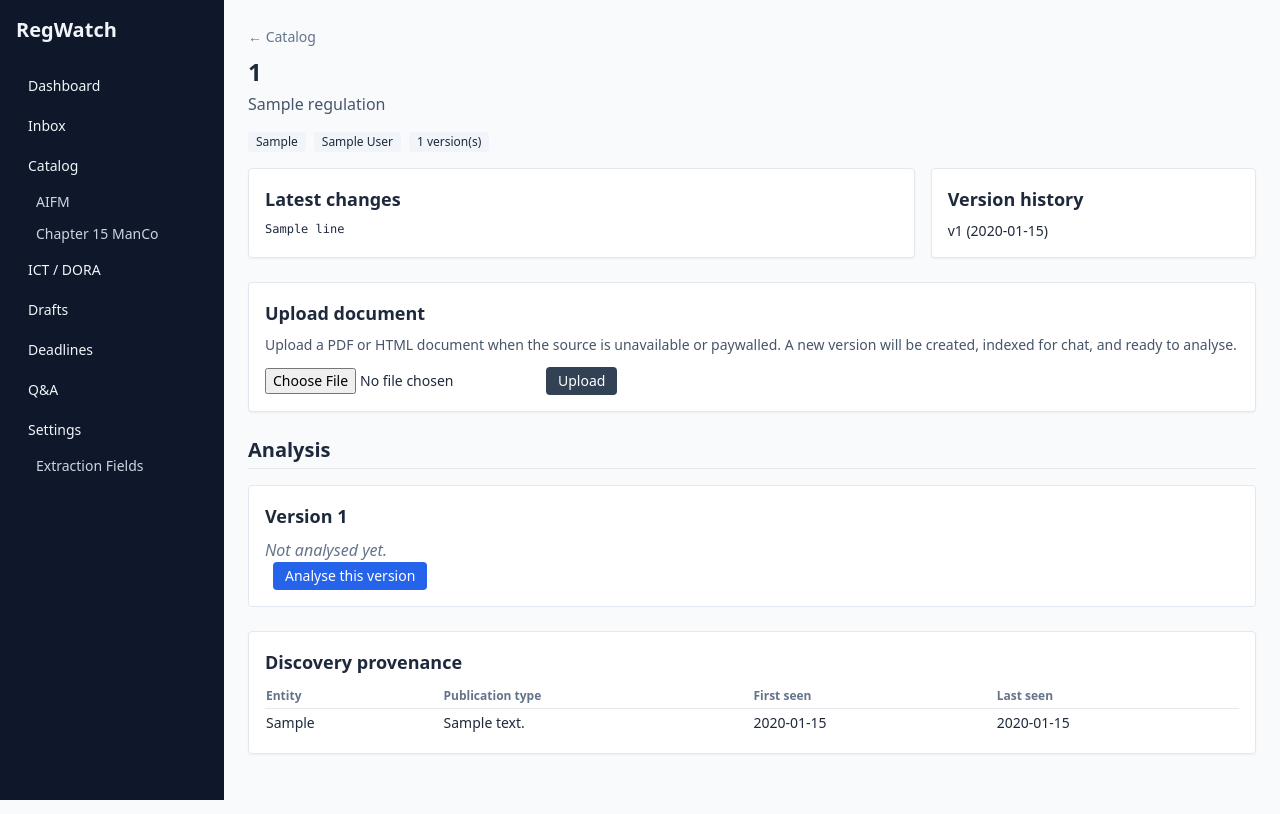
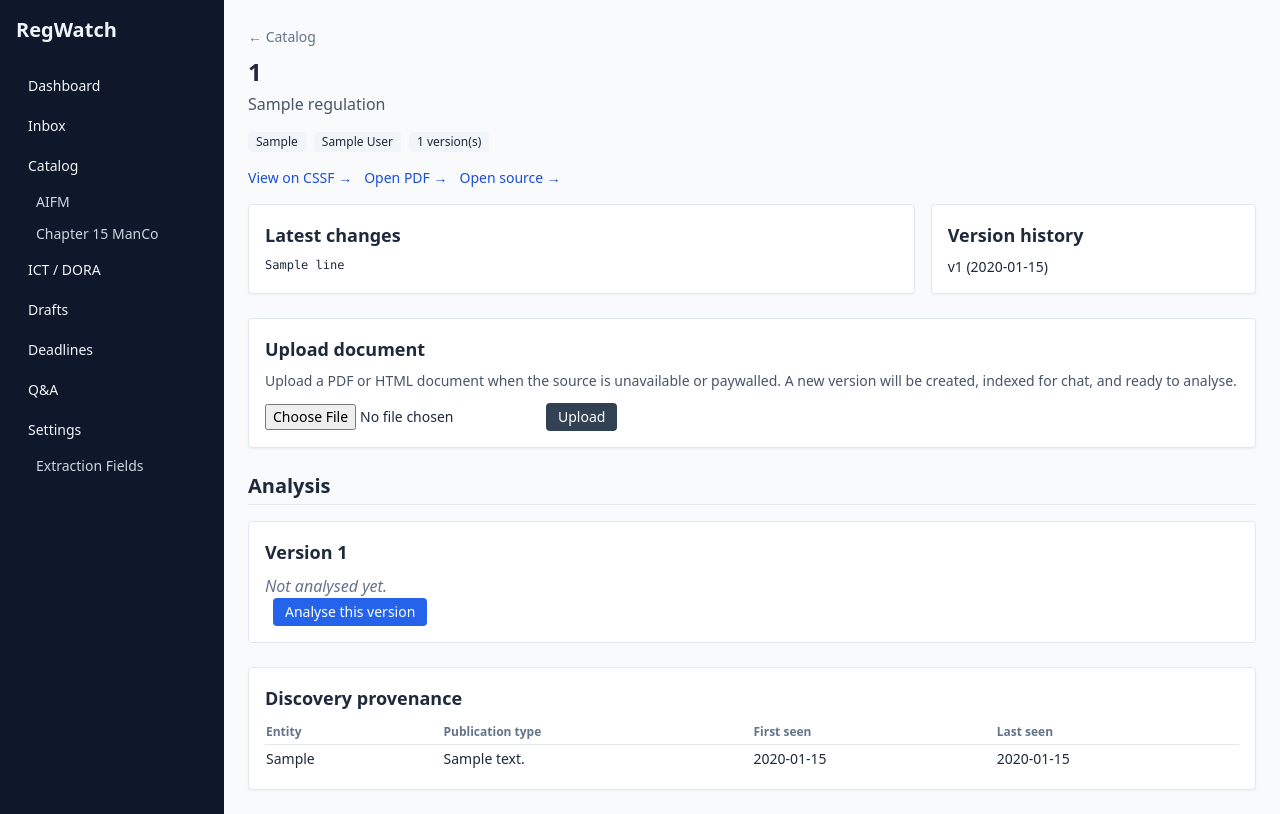
Before and after one commit to wern44/regulatoryWatcher, a Python web app: template regwatch/web/templates/regulation/detail.html in a window 1280 px wide. Run offline with Jinja, Linux system fonts and the light colour scheme; the template is opened without the code that fills it: most values are stand-ins (such as "Sample title", 1, 10 or a date in 2020); some libraries are stand-ins or nearby versions.

Commit message:
feat(web): external-source links on regulation detail page
"View on CSSF" (derived from reference or URL slug) for CSSF_WEB /
CSSF_STUB rows; "Open PDF" when the stored url looks like a PDF;
"Open source" fallback for SEED / EU rows with a non-PDF url.

Co-Authored-By: Claude Opus 4.6 (1M context) <noreply@anthropic.com>

```diff
--- a/regwatch/web/templates/regulation/detail.html
+++ b/regwatch/web/templates/regulation/detail.html
@@ -11,6 +11,29 @@
     {% if regulation.is_ict %}<span class="px-2 py-0.5 rounded bg-purple-100 text-purple-800 text-xs font-semibold">ICT</span>{% endif %}
     <span class="px-2 py-0.5 rounded bg-slate-100 text-xs">{{ versions|length }} version(s)</span>
   </div>
+
+  {% if cssf_page_url or pdf_url or source_url %}
+  <div class="flex flex-wrap gap-3 mb-4 text-sm">
+    {% if cssf_page_url %}
+      <a href="{{ cssf_page_url }}" target="_blank" rel="noopener"
+         class="text-blue-700 hover:underline">
+        View on CSSF &rarr;
+      </a>
+    {% endif %}
+    {% if pdf_url %}
+      <a href="{{ pdf_url }}" target="_blank" rel="noopener"
+         class="text-blue-700 hover:underline">
+        Open PDF &rarr;
+      </a>
+    {% endif %}
+    {% if source_url %}
+      <a href="{{ source_url }}" target="_blank" rel="noopener"
+         class="text-blue-700 hover:underline">
+        Open source &rarr;
+      </a>
+    {% endif %}
+  </div>
+  {% endif %}
 
   <div class="grid grid-cols-3 gap-4">
     <section class="col-span-2 bg-white p-4 rounded shadow-sm border">
```
Also changed, not shown: regwatch/web/routes/regulation_detail.py (+39 -1 lines), tests/integration/test_web_provenance.py (+85 -0 lines).
